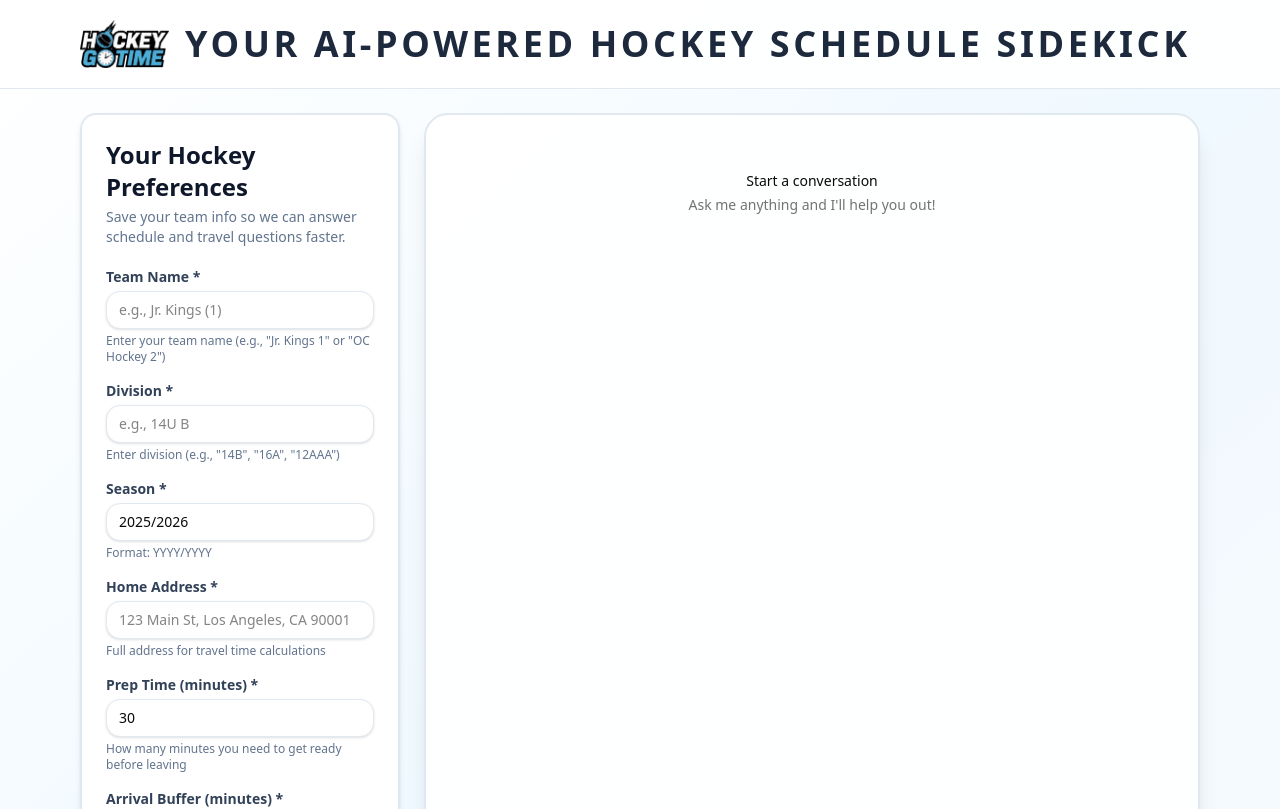
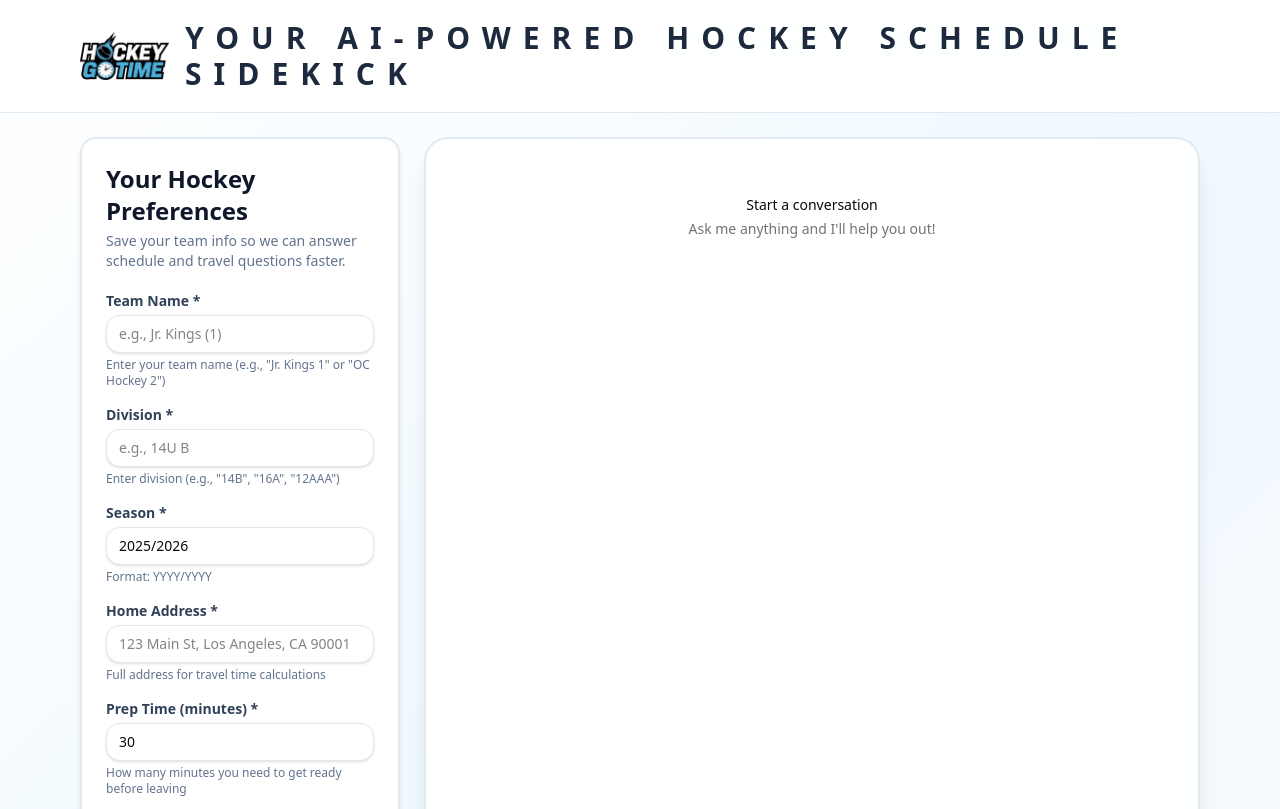
Before and after one commit to joerawr/HockeyGoTime, a Next.js app: page / in a window 1280 px wide. Shown: the top 809 px of the page. Built offline with nearby package versions, Linux system fonts and the light colour scheme.

Commit message:
style: tighten hero headline sizing

```diff
--- a/app/page.tsx
+++ b/app/page.tsx
@@ -22,7 +22,7 @@ export default function HockeyGoTimePage() {
             priority
             className="h-12 w-auto"
           />
-          <h1 className="text-2xl font-black uppercase tracking-widest text-slate-800 sm:text-3xl md:text-4xl">
+          <h1 className="text-xl font-black uppercase tracking-[0.4em] text-slate-800 sm:text-2xl md:text-3xl">
             Your AI-Powered Hockey Schedule Sidekick
           </h1>
         </div>
```
